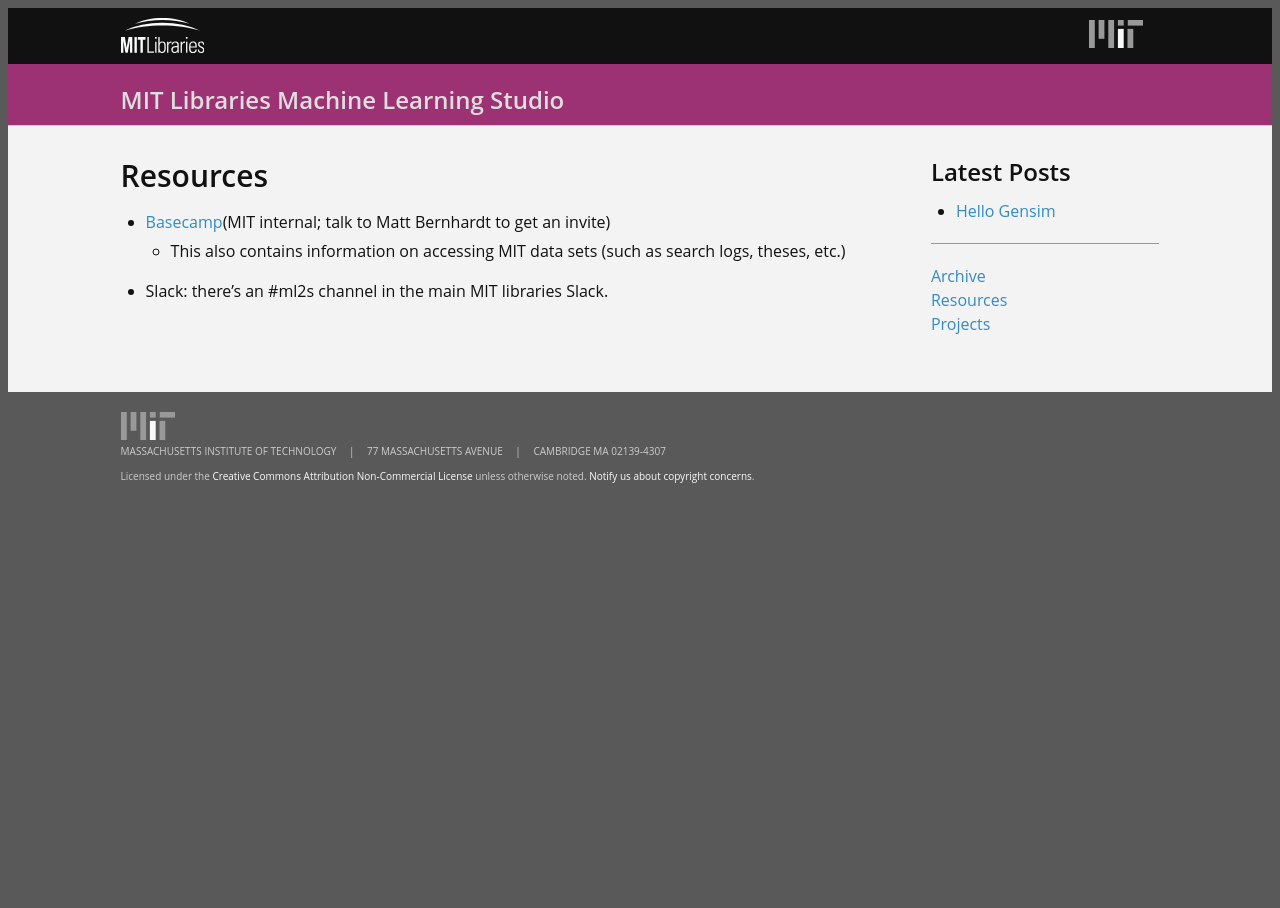
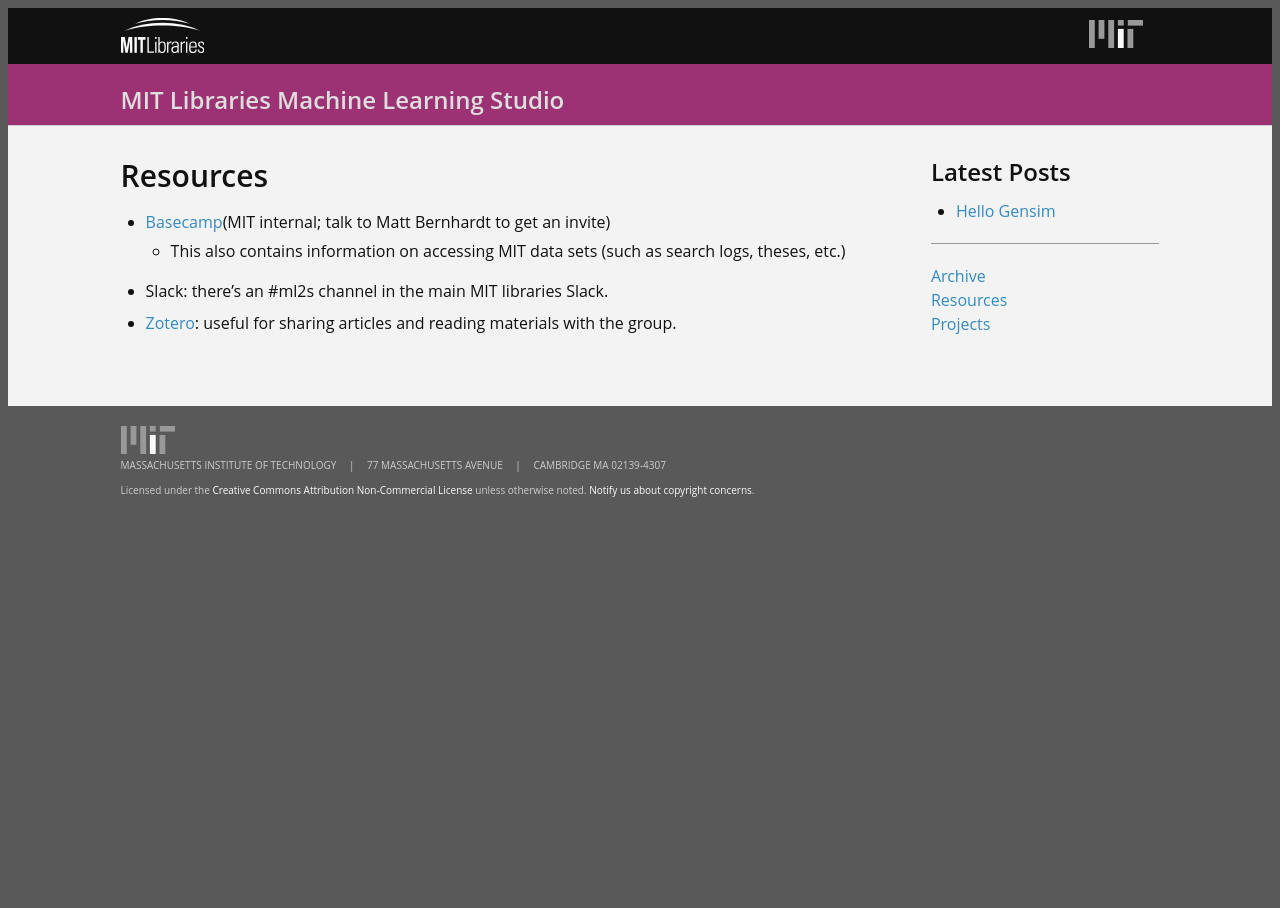
Before and after one commit to MITLibraries/ml2s, a Jekyll site: the page built from resources.md, in a window 1280 px wide. Built offline with Jekyll 4.4.1, drawn with Linux system fonts in a browser that asks for light colours; nearby versions of some CDN libraries; our own code applies the rules of GitHub Pages for plain Markdown files.

Commit message:
Adds link to Zotero group

```diff
--- a/resources.md
+++ b/resources.md
@@ -7,3 +7,4 @@ layout: default
 * [Basecamp](https://3.basecamp.com/3547309/projects/3779655)(MIT internal; talk to Matt Bernhardt to get an invite)
   * This also contains information on accessing MIT data sets (such as search logs, theses, etc.)
 * Slack: there's an #ml2s channel in the main MIT libraries Slack.
+* [Zotero](https://www.zotero.org/groups/1455798/ml2s): useful for sharing articles and reading materials with the group.
```
